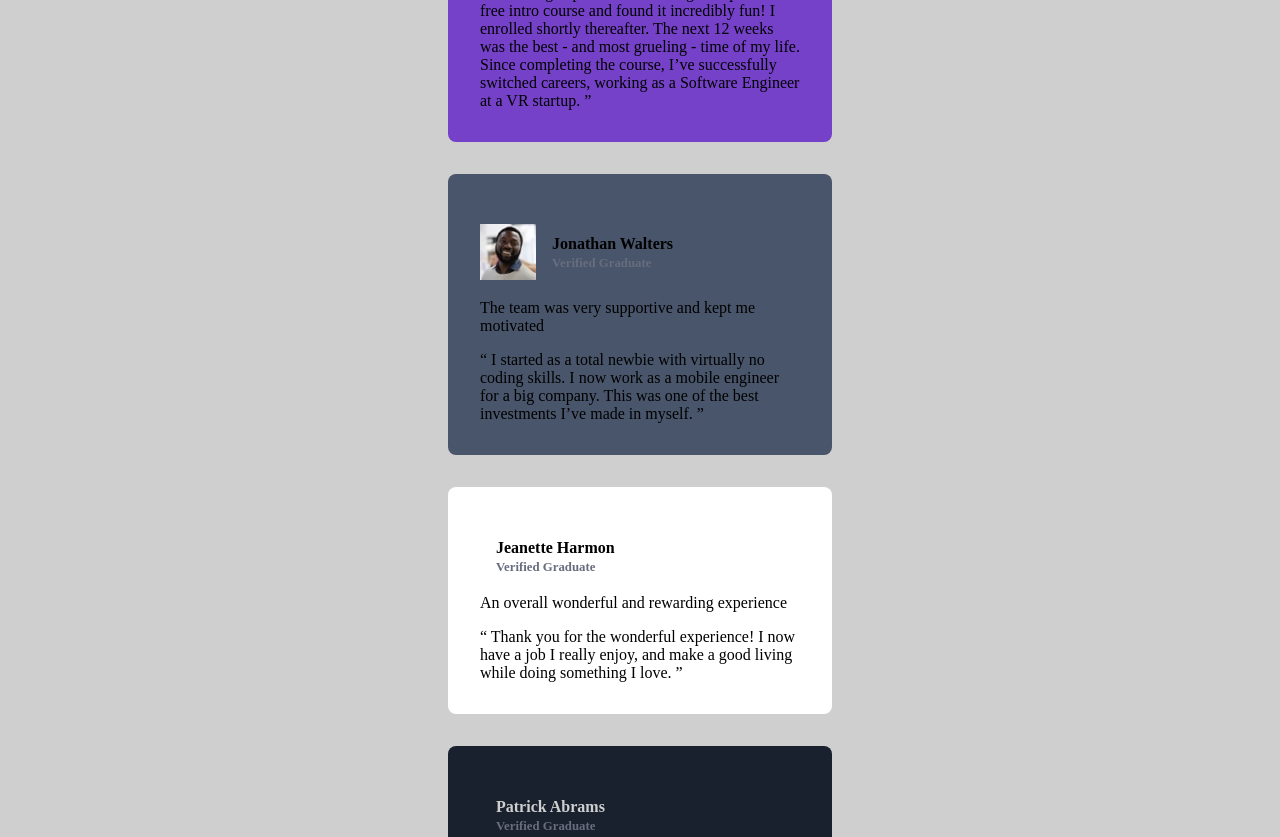
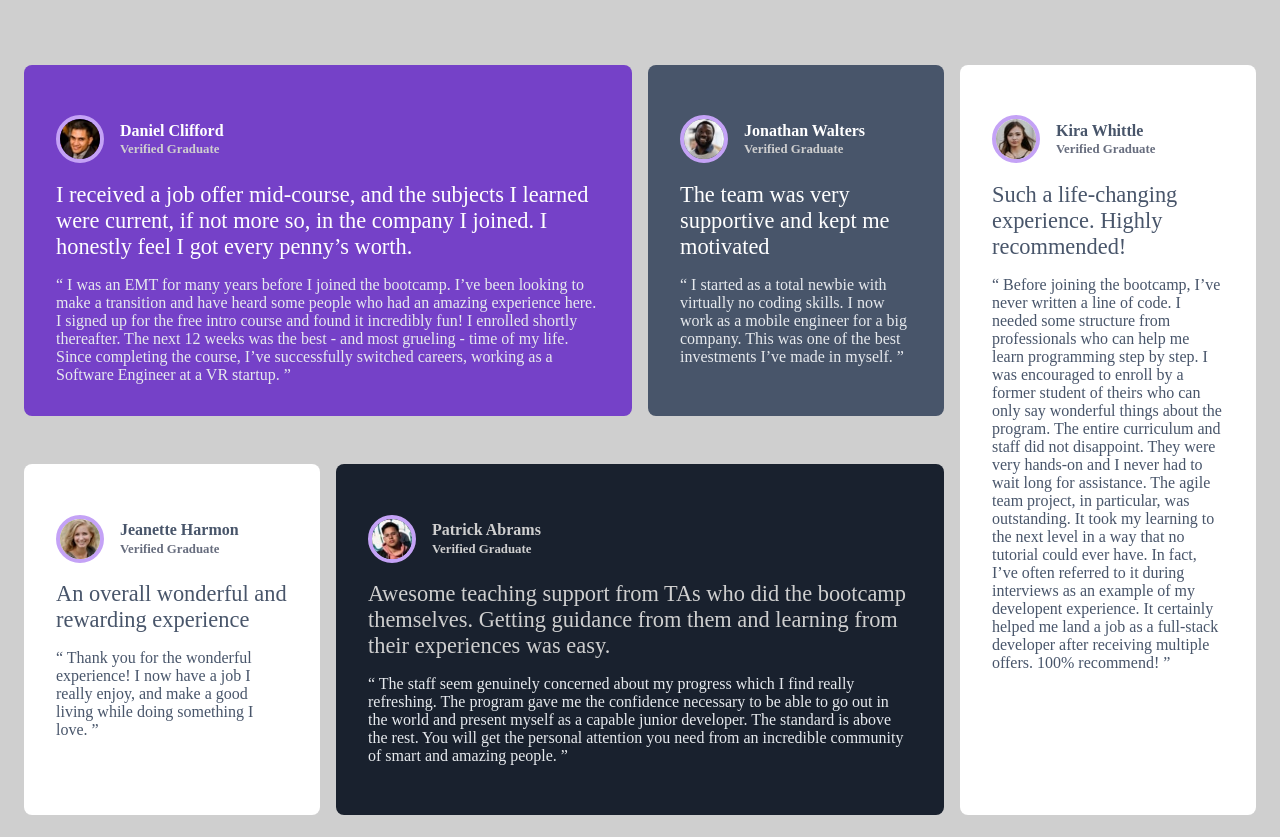
Before and after one commit to RABHIZ/testimonials-grid-section-main, a website: page index.html in a window 1280 px wide. Shown: the top 837 px of the page. Drawn offline with Linux system fonts and the light colour scheme; a web font is replaced by a local one.

Commit message:
final result

```diff
--- a/index.html
+++ b/index.html
@@ -13,9 +13,10 @@
 <body>
   <main class="container">
     <section class="cards">
+
       <article class="card-1">
   <h1 class="title">
-    <img class="avatar" src="./images/image-jeanette.jpg" alt=" a round avatar image of girl with yellow hair">
+    <img class="avatar" src="./images/image-daniel.jpg" alt=" a round avatar image of girl with yellow hair">
     <span class="text">
     <span class="name">Daniel Clifford</span>
     <span class="veirified">Verified Graduate</span>
@@ -53,6 +54,7 @@
         </article>
         <article class="card-3">
   <h1 class="title">
+    <img class="avatar" src="./images/image-jeanette.jpg" alt="">
     <span class="text">
     <span class="name">Jeanette Harmon</span>
     <span class="veirified">Verified Graduate</span>
@@ -68,6 +70,7 @@
         </article>
      <article class="card-4">
   <h1 class="title">
+    <img class="avatar" src="./images/image-patrick.jpg" alt="">
     <span class="text">
     <span class="name">Patrick Abrams</span>
     <span class="veirified">Verified Graduate</span>
@@ -86,6 +89,7 @@
      </article>
   <article class="card-5">
   <h1 class="title">
+    <img class="avatar" src="./images/image-kira.jpg" alt="">
     <span class="text">
     <span class="name">Kira Whittle</span>
     <span class="veirified">Verified Graduate</span>
--- a/style.css
+++ b/style.css
@@ -1,3 +1,8 @@
+@tailwind base;
+@tailwind components;
+@tailwind utilities;
+
+
 :root{
    --Purple-50: hsl(260, 100%, 95%);
    --Purple-300: hsl(264, 82%, 80%);
@@ -11,18 +16,20 @@
    --Black: hsl(0, 0%, 7%);
 }
 @font-face {
+    font-family: BSCL;
+    src: url(./BFMP/Barlow_Semi_Condensed/BarlowSemiCondensed-Medium.ttf);
+}
+@font-face {
     font-family:BSC ;
     src: url(./BFMP/Barlow_Semi_Condensed/BarlowSemiCondensed-SemiBold.ttf);
 }
 body{
     display: flex;
     justify-content: center;
-    height: 100vh;
+    min-height: 100vh;
     align-items: center;
-    margin-top: 15rem;
-    margin-bottom: 20rem;
     background-color: var(--Grey-200);
-
+    padding: 1rem;
 }
 h1{
 font-family: BSC;
@@ -37,31 +44,49 @@ font-family: BSC;
     line-height: 1.3;
     margin-left: 1rem;
 }
+.avatar{
+    border-radius: 26px;
+    width: 40px;
+    border: 4px solid var(--Purple-300);
+}
 h1 .name{
     font-size: 1rem;
 }
 h1 .veirified{
     font-size: .8rem;
-    color: var(--Grey-400);
+    color: var(--Grey-200);
 }
 .card-1, .card-2,.card-3, .card-4, .card-5{
-    width: 20rem;
+
     margin-top: 2rem;
     padding: 2rem;
     border-radius: .5rem;
+    color: var(--White);
 
+}
+.card-3 .veirified, .card-5 .veirified{
+    color: var(--Grey-400);
+}
+.card-3, .card-3 .small, .card-5, .card-5 .small{
+
+    color: var(--Grey-500);
 }
 .gra{
     font-family: BSC;
     margin-bottom: 1rem;
+    font-size: 1.4rem;
 
 }
+.small{
+    color: var(--Grey-100);
+    font-family: BSCL;
+}
 .card-1{
-    margin-top: 4rem;
     background-color: var(--Purple-500);
 }
 .card-2{
     background-color: var(--Grey-500);
+    color: var(--White);
 }
 .card-3, .card-5{
     background-color: var(--White);
@@ -71,7 +96,40 @@ h1 .veirified{
     color: var(--Grey-200);
 }
 
-.container{
-    height: 100hv;
+
+
+@media (min-width: 775px){
+
+    .card-1{
+        grid-area:Daniel;
+        justify-self: stretch;
+    }
+    .card-2{
+        grid-area: Jonathan;
+    }
+    .card-3{
+        grid-area: Jenette;
+    }
+    .card-4{
+        grid-area: Patrick;
+        justify-self: stretch;
+    }
+    .card-5{
+        grid-area: Kira;
+    }
+    .column{
+        display: flex;
+        flex-direction: column;
+    }
+    .cards{
+        display: grid;
+        grid-template-areas: "Daniel Daniel  Jonathan Kira" "Jenette Patrick Patrick  Kira";
+        grid-template-columns: repeat(4, 1fr);
+        grid-template-rows: 1fr 1fr;
+        gap: 1rem;
+
+
+    }
+
 
 }
```
Also changed, not shown: package.json (added, +31 -0 lines), 1 other file.
